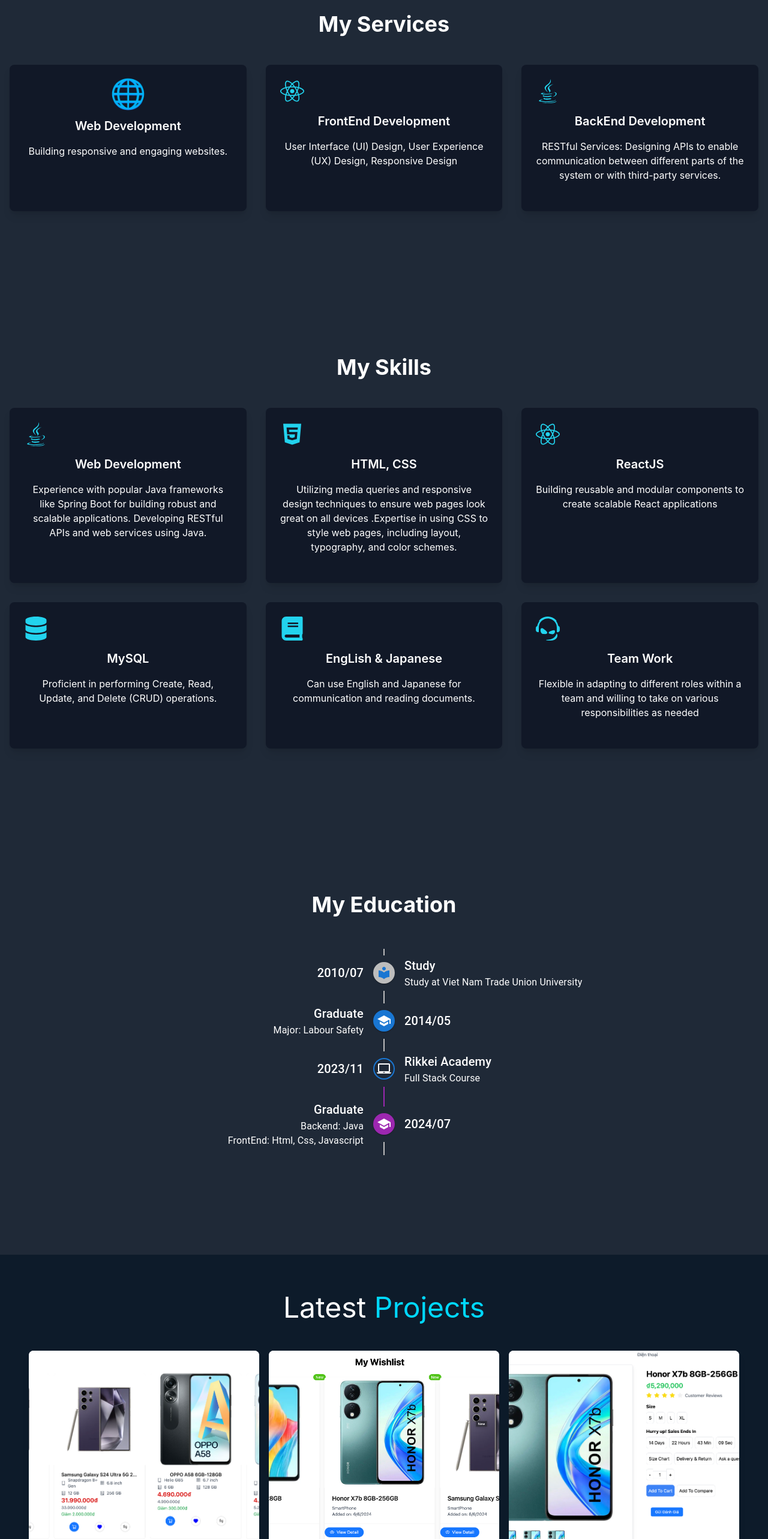
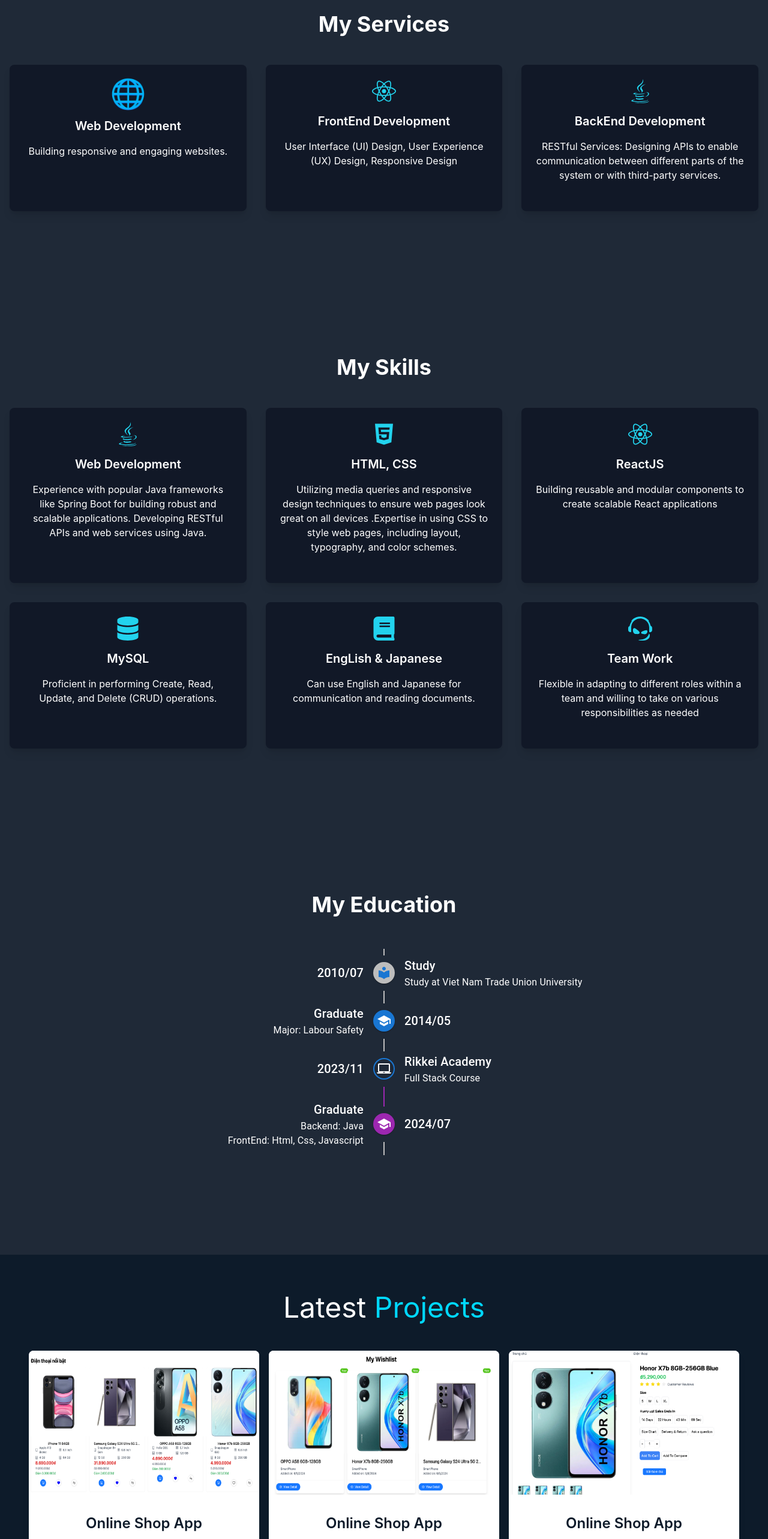
Before and after one commit to Dminhi/Portfolio, a React (Vite) app: page / in a window 1280 px wide. Shown: the part 1020-3586 px from the top of the page at 60% size. Built offline with nearby package versions, Linux system fonts and the light colour scheme.

Commit message:
update-portfolio

```diff
--- a/src/components/ProjectCard.jsx
+++ b/src/components/ProjectCard.jsx
@@ -6,7 +6,7 @@ const ProjectCard = ({ project }) => {
       <img
         src={project.image}
         alt={project.title}
-        className="w-full h-48 sm:h-56 md:h-64 lg:h-72 xl:h-80 object-cover"
+        className="h-full sm:h-48 md:h-54 lg:h-60 xl:h-66 object-content"
       />
       <div className="p-4 sm:p-6 md:p-8">
         <h3 className="text-lg sm:text-xl md:text-2xl font-semibold">
--- a/src/components/Services.jsx
+++ b/src/components/Services.jsx
@@ -1,5 +1,6 @@
 import { FaJava, FaMobileAlt, FaNodeJs, FaReact } from "react-icons/fa";
 
+import PublicIcon from "@mui/icons-material/Public";
 import { motion } from "framer-motion";
 
 const services = [
@@ -50,7 +51,9 @@ const Services = () => {
               variants={serviceCardVariants}
               whileHover="hover"
             >
-              <div className="mb-4 text-5xl">{service.icon}</div>
+              <div className="mb-4 text-5xl flex justify-center">
+                {service.icon}
+              </div>
               <h3 className="text-xl font-semibold mb-4">{service.title}</h3>
               <p className="mb-6">{service.description}</p>
             </motion.div>
--- a/src/components/Skills.jsx
+++ b/src/components/Skills.jsx
@@ -78,7 +78,7 @@ const Skills = () => {
               whileHover="hover"
             >
               <motion.div
-                className="mb-4"
+                className="mb-4 flex justify-center"
                 initial={{ opacity: 0, scale: 0 }}
                 animate={{ opacity: 1, scale: 1 }}
                 transition={{ duration: 0.5, delay: index * 0.2 }}
```
Also changed, not shown: 4 other files (tests, documents, lock files or other folders).
